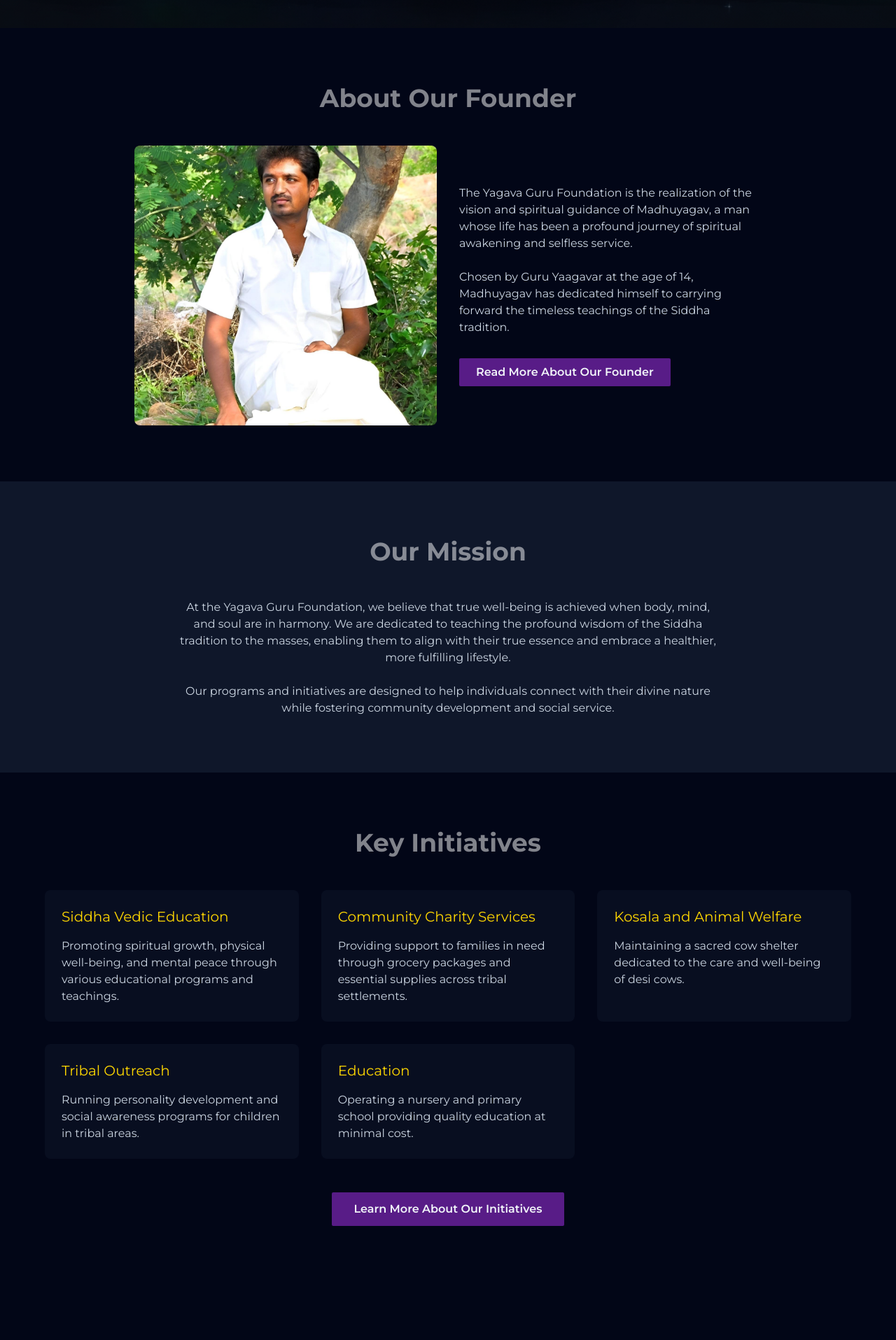
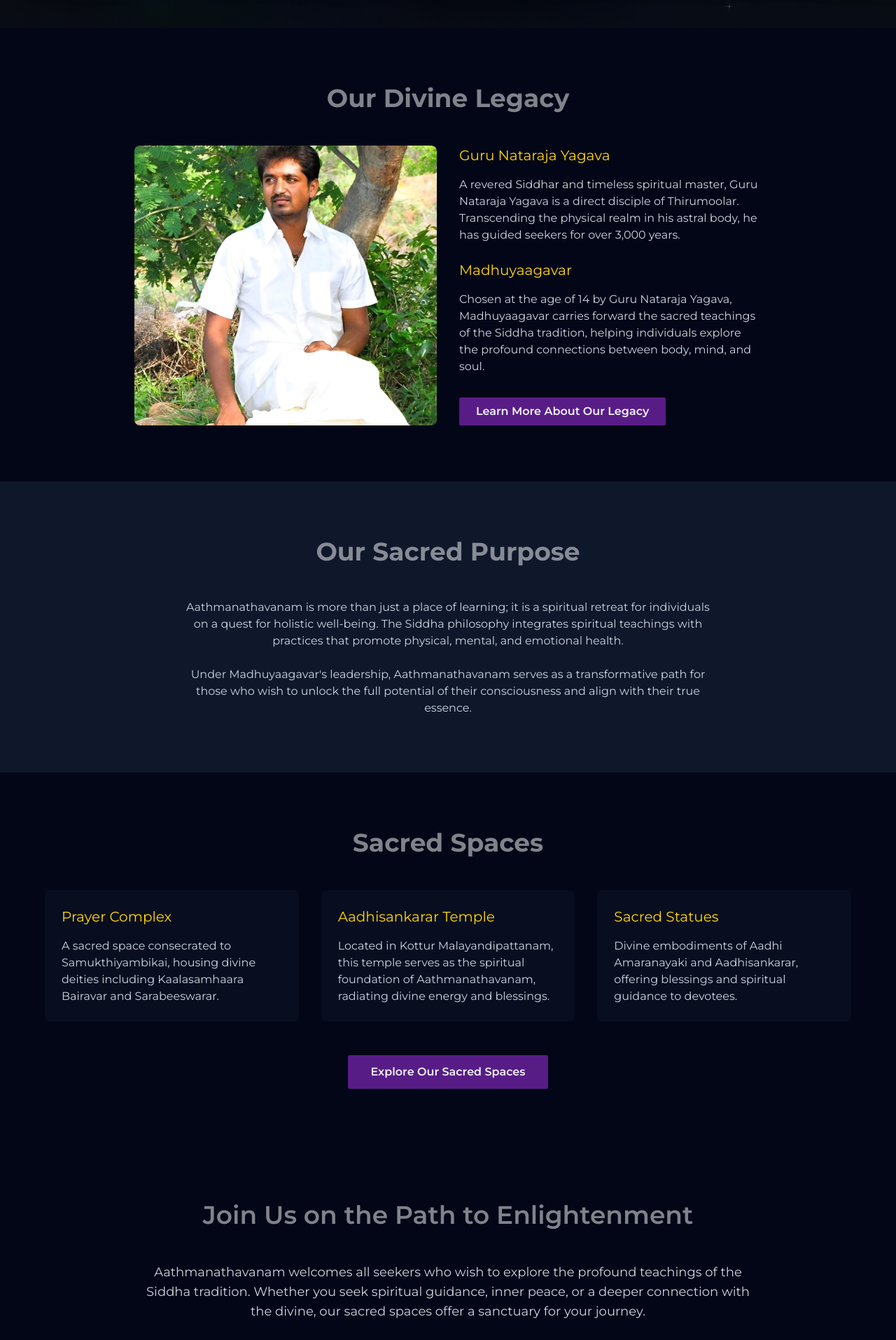
Before and after one commit to MuraliPrasanth2/Aathmanandhavanam, a Next.js app: page / in a window 1280 px wide. Shown: the part 760-2675 px from the top of the page at 70% size. Built offline with nearby package versions, Linux system fonts and the light colour scheme.

Commit message:
initial steps of working

```diff
--- a/src/app/page.tsx
+++ b/src/app/page.tsx
@@ -34,21 +34,22 @@ export default function Home() {
           <div className='text-center'>
             <SlideReveal width='100%'>
               <h1 className='text-[2.8rem] md:text-7xl font-semibold text-white/50 mb-8 font-montserrat'>
-                Yagava Guru Foundation
+                Welcome to Aathmanathavanam
               </h1>
             </SlideReveal>
 
             <SlideReveal width='100%' delay={0.2}>
               <p className='text-2xl md:text-3xl mb-6 text-white/60'>
-                Empowering Lives, Preserving Traditions, Serving Humanity
+                A Sacred Path to Spiritual Enlightenment
               </p>
             </SlideReveal>
 
             <SlideReveal width='100%' delay={0.4}>
               <p className='text-sm md:text-xl text-white/70 max-w-2xl mx-auto mb-8'>
-                The Yagava Guru Foundation was established by Madhuyagav, a revered spiritual leader
-                and disciple of the timeless Siddha master, Guru Yaagavar. Our foundation is
-                committed to spreading the wisdom of the ancient Siddha Vedic lifestyle.
+                Nestled in the serene foothills of Thadakai Malai in the Western Ghats,
+                Aathmanathavanam is a spiritual sanctuary where ancient wisdom meets modern seekers.
+                Experience the profound teachings of the Siddha tradition in a space of divine
+                tranquility.
               </p>
             </SlideReveal>
 
@@ -74,34 +75,37 @@ export default function Home() {
       {/* About Section */}
       <section id='about' className='py-20 bg-slate-950'>
         <div className='container mx-auto px-4'>
-          <h2 className='section-title text-center text-white/50 mb-12'>About Our Founder</h2>
+          <h2 className='section-title text-center text-white/50 mb-12'>Our Divine Legacy</h2>
           <div className='max-w-4xl mx-auto'>
             <div className='grid md:grid-cols-2 gap-8 items-center'>
               <div className='relative h-[400px] rounded-lg overflow-hidden'>
                 <Image
                   src='/images/founder.jpeg'
-                  alt='Madhuyagav'
+                  alt='Madhuyaagavar'
                   fill
                   className='object-cover'
                   sizes='(max-width: 768px) 100vw, 50vw'
                 />
               </div>
               <div>
+                <h3 className='text-xl text-primary-gold mb-4'>Guru Nataraja Yagava</h3>
                 <p className='text-md font-montserrat text-slate-300 mb-6'>
-                  The Yagava Guru Foundation is the realization of the vision and spiritual guidance
-                  of Madhuyagav, a man whose life has been a profound journey of spiritual awakening
-                  and selfless service.
+                  A revered Siddhar and timeless spiritual master, Guru Nataraja Yagava is a direct
+                  disciple of Thirumoolar. Transcending the physical realm in his astral body, he
+                  has guided seekers for over 3,000 years.
                 </p>
+                <h3 className='text-xl text-primary-gold mb-4'>Madhuyaagavar</h3>
                 <p className='text-md text-slate-300 mb-6'>
-                  Chosen by Guru Yaagavar at the age of 14, Madhuyagav has dedicated himself to
-                  carrying forward the timeless teachings of the Siddha tradition.
+                  Chosen at the age of 14 by Guru Nataraja Yagava, Madhuyaagavar carries forward the
+                  sacred teachings of the Siddha tradition, helping individuals explore the profound
+                  connections between body, mind, and soul.
                 </p>
                 <div className='flex justify-start mt-8'>
                   <Link
                     href='/about'
                     className='inline-block px-6 py-2 bg-purple-900 text-slate-100 rounded-sm hover:bg-primary-gold/90 transition-colors font-semibold'
                   >
-                    Read More About Our Founder
+                    Learn More About Our Legacy
                   </Link>
                 </div>
               </div>
@@ -113,67 +117,56 @@ export default function Home() {
       {/* Mission Section */}
       <section className='py-20 bg-slate-900'>
         <div className='container mx-auto px-4'>
-          <h2 className='section-title text-center text-white/50 mb-12'>Our Mission</h2>
+          <h2 className='section-title text-center text-white/50 mb-12'>Our Sacred Purpose</h2>
           <div className='max-w-3xl mx-auto text-center'>
             <p className='text-md font-montserrat text-slate-300 mb-6'>
-              At the Yagava Guru Foundation, we believe that true well-being is achieved when body,
-              mind, and soul are in harmony. We are dedicated to teaching the profound wisdom of the
-              Siddha tradition to the masses, enabling them to align with their true essence and
-              embrace a healthier, more fulfilling lifestyle.
+              Aathmanathavanam is more than just a place of learning; it is a spiritual retreat for
+              individuals on a quest for holistic well-being. The Siddha philosophy integrates
+              spiritual teachings with practices that promote physical, mental, and emotional
+              health.
             </p>
             <p className='text-md text-slate-300'>
-              Our programs and initiatives are designed to help individuals connect with their
-              divine nature while fostering community development and social service.
+              Under Madhuyaagavar's leadership, Aathmanathavanam serves as a transformative path for
+              those who wish to unlock the full potential of their consciousness and align with
+              their true essence.
             </p>
           </div>
         </div>
       </section>
 
-      {/* Key Initiatives Section */}
+      {/* Sacred Spaces Section */}
       <section id='initiatives' className='py-20 bg-slate-950'>
         <div className='container mx-auto px-4'>
-          <h2 className='section-title text-center text-white/50 mb-12'>Key Initiatives</h2>
+          <h2 className='section-title text-center text-white/50 mb-12'>Sacred Spaces</h2>
           <div className='grid md:grid-cols-2 lg:grid-cols-3 gap-8 max-w-6xl mx-auto'>
             <div className='bg-slate-900/50 p-6 rounded-lg'>
-              <h3 className='text-xl text-primary-gold mb-4'>Siddha Vedic Education</h3>
+              <h3 className='text-xl text-primary-gold mb-4'>Prayer Complex</h3>
               <p className='text-slate-300'>
-                Promoting spiritual growth, physical well-being, and mental peace through various
-                educational programs and teachings.
+                A sacred space consecrated to Samukthiyambikai, housing divine deities including
+                Kaalasamhaara Bairavar and Sarabeeswarar.
               </p>
             </div>
             <div className='bg-slate-900/50 p-6 rounded-lg'>
-              <h3 className='text-xl text-primary-gold mb-4'>Community Charity Services</h3>
+              <h3 className='text-xl text-primary-gold mb-4'>Aadhisankarar Temple</h3>
               <p className='text-slate-300'>
-                Providing support to families in need through grocery packages and essential
-                supplies across tribal settlements.
+                Located in Kottur Malayandipattanam, this temple serves as the spiritual foundation
+                of Aathmanathavanam, radiating divine energy and blessings.
               </p>
             </div>
             <div className='bg-slate-900/50 p-6 rounded-lg'>
-              <h3 className='text-xl text-primary-gold mb-4'>Kosala and Animal Welfare</h3>
+              <h3 className='text-xl text-primary-gold mb-4'>Sacred Statues</h3>
               <p className='text-slate-300'>
-                Maintaining a sacred cow shelter dedicated to the care and well-being of desi cows.
-              </p>
-            </div>
-            <div className='bg-slate-900/50 p-6 rounded-lg'>
-              <h3 className='text-xl text-primary-gold mb-4'>Tribal Outreach</h3>
-              <p className='text-slate-300'>
-                Running personality development and social awareness programs for children in tribal
-                areas.
-              </p>
-            </div>
-            <div className='bg-slate-900/50 p-6 rounded-lg'>
-              <h3 className='text-xl text-primary-gold mb-4'>Education</h3>
-              <p className='text-slate-300'>
-                Operating a nursery and primary school providing quality education at minimal cost.
+                Divine embodiments of Aadhi Amaranayaki and Aadhisankarar, offering blessings and
+                spiritual guidance to devotees.
               </p>
             </div>
           </div>
           <div className='text-center mt-12'>
             <Link
-              href='/initiatives'
+              href='/sacred-spaces'
               className='inline-block px-8 py-3 bg-purple-900 text-slate-100 rounded-sm hover:bg-primary-gold/90 transition-colors font-semibold'
             >
-              Learn More About Our Initiatives
+              Explore Our Sacred Spaces
             </Link>
           </div>
         </div>
@@ -184,46 +177,46 @@ export default function Home() {
         <div className='container mx-auto px-4'>
           <div className='max-w-4xl mx-auto text-center'>
             <h2 className='text-3xl md:text-4xl font-semibold text-white/50 mb-12'>
-              Join Us in Serving Humanity
+              Join Us on the Path to Enlightenment
             </h2>
             <div className='prose prose-lg prose-invert mx-auto'>
               <p className='text-lg text-slate-300 mb-12'>
-                The Yagava Guru Foundation welcomes all those who are interested in exploring the
-                profound teachings of the Siddhas while making a tangible impact in the world.
-                Whether through our educational programs, charity initiatives, or spiritual
-                retreats, we offer various avenues for individuals to grow and contribute.
+                Aathmanathavanam welcomes all seekers who wish to explore the profound teachings of
+                the Siddha tradition. Whether you seek spiritual guidance, inner peace, or a deeper
+                connection with the divine, our sacred spaces offer a sanctuary for your journey.
               </p>
               <p className='text-lg text-slate-300 mb-12'>
-                By following the principles of selfless service, spiritual growth, and holistic
-                well-being, we believe that together we can create a world where compassion, wisdom,
-                and peace reign supreme.
+                Through meditation, prayer, and the blessings of our divine deities, we invite you
+                to experience the transformative power of ancient wisdom in a space where spiritual
+                enlightenment flourishes.
               </p>
-              <h3 className='text-2xl text-white/50 mb-8'>Get Involved</h3>
+              <h3 className='text-2xl text-white/50 mb-8'>Ways to Connect</h3>
               <div className='grid md:grid-cols-2 gap-8'>
                 <div className='bg-slate-900/50 p-6 rounded-lg'>
-                  <h3 className='text-xl text-primary-gold mb-4'>Donate</h3>
+                  <h3 className='text-xl text-primary-gold mb-4'>Visit the Temple</h3>
                   <p className='text-slate-300'>
-                    Support our charity initiatives, including the distribution of food packages and
-                    care for animals.
+                    Experience the divine presence at the Aadhisankarar Temple and receive blessings
+                    from our sacred deities.
                   </p>
                 </div>
                 <div className='bg-slate-900/50 p-6 rounded-lg'>
-                  <h3 className='text-xl text-primary-gold mb-4'>Volunteer</h3>
+                  <h3 className='text-xl text-primary-gold mb-4'>Spiritual Guidance</h3>
                   <p className='text-slate-300'>
-                    Join us in our outreach programs, helping communities in need.
+                    Seek guidance and wisdom through our spiritual programs and teachings.
                   </p>
                 </div>
                 <div className='bg-slate-900/50 p-6 rounded-lg'>
-                  <h3 className='text-xl text-primary-gold mb-4'>Learn</h3>
+                  <h3 className='text-xl text-primary-gold mb-4'>Sacred Rituals</h3>
                   <p className='text-slate-300'>
-                    Attend our workshops and classes on the Siddha Vedic lifestyle, or enroll in our
-                    educational programs.
+                    Participate in divine ceremonies and experience the transformative power of
+                    ancient rituals.
                   </p>
                 </div>
                 <div className='bg-slate-900/50 p-6 rounded-lg'>
-                  <h3 className='text-xl text-primary-gold mb-4'>Spread the Word</h3>
+                  <h3 className='text-xl text-primary-gold mb-4'>Community</h3>
                   <p className='text-slate-300'>
-                    Help us spread awareness of the foundation&apos;s work and mission.
+                    Join our spiritual community and connect with fellow seekers on the path to
+                    enlightenment.
                   </p>
                 </div>
               </div>
@@ -239,7 +232,7 @@ export default function Home() {
       <footer className='bg-slate-950 py-6'>
         <div className='container mx-auto px-4'>
           <div className='text-center text-slate-400'>
-            <p>© 2024 Yagava Guru Foundation. All rights reserved.</p>
+            <p>© 2024 Aathmanathavanam. All rights reserved.</p>
           </div>
         </div>
       </footer>
```
Also changed, not shown: websiteContent.txt.
